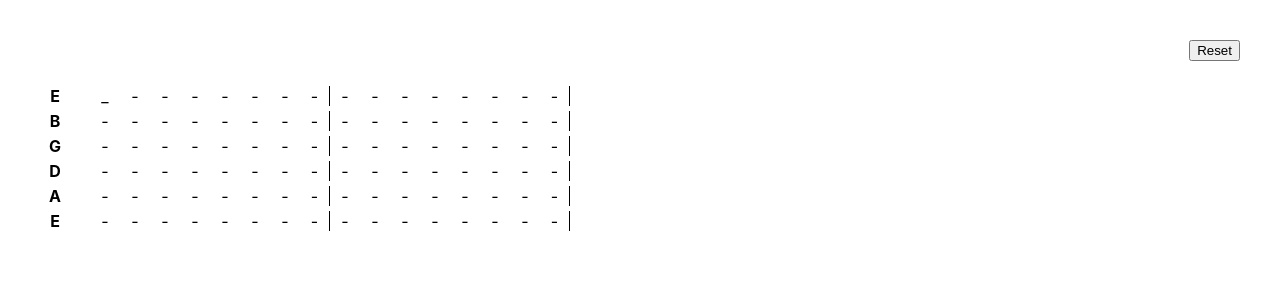
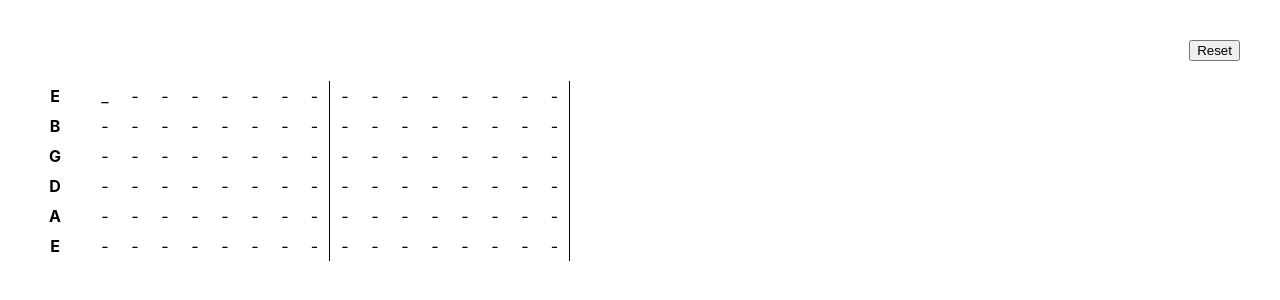
Before and after one commit to fmodica/tablature-react, a React (Create React App) app: page / in a window 1280 px wide. Shown: the top 300 px of the page. Built offline with nearby package versions, Linux system fonts and the light colour scheme.

Commit message:
Minor CSS update to support selecting the whole chord

```diff
--- a/src/tablature/tablature.css
+++ b/src/tablature/tablature.css
@@ -21,7 +21,7 @@
 }
 
 .tablature .fret {
-  margin: 5px;
+  padding: 5px;
   cursor: pointer;
 }
 
```
